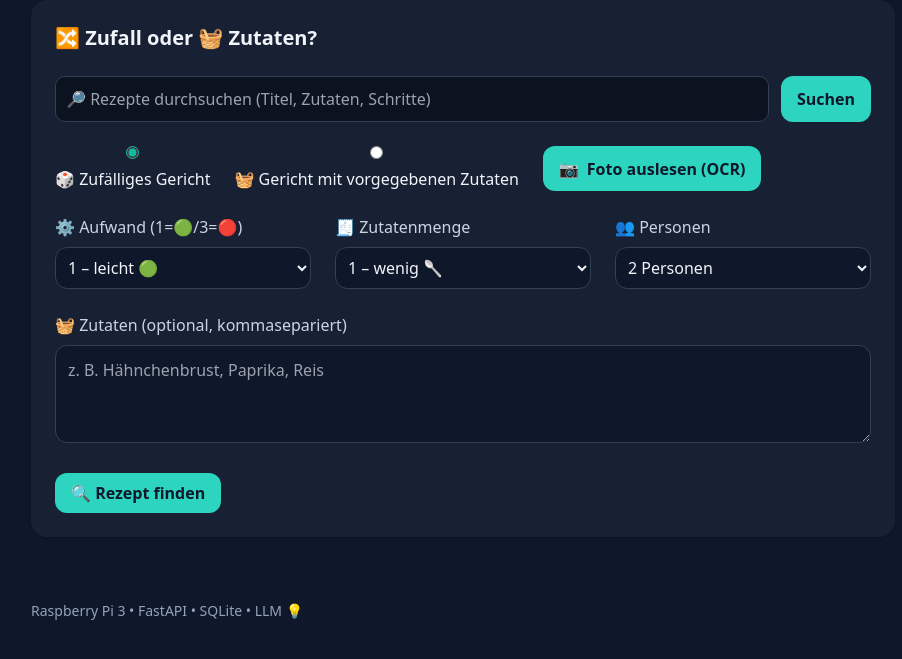
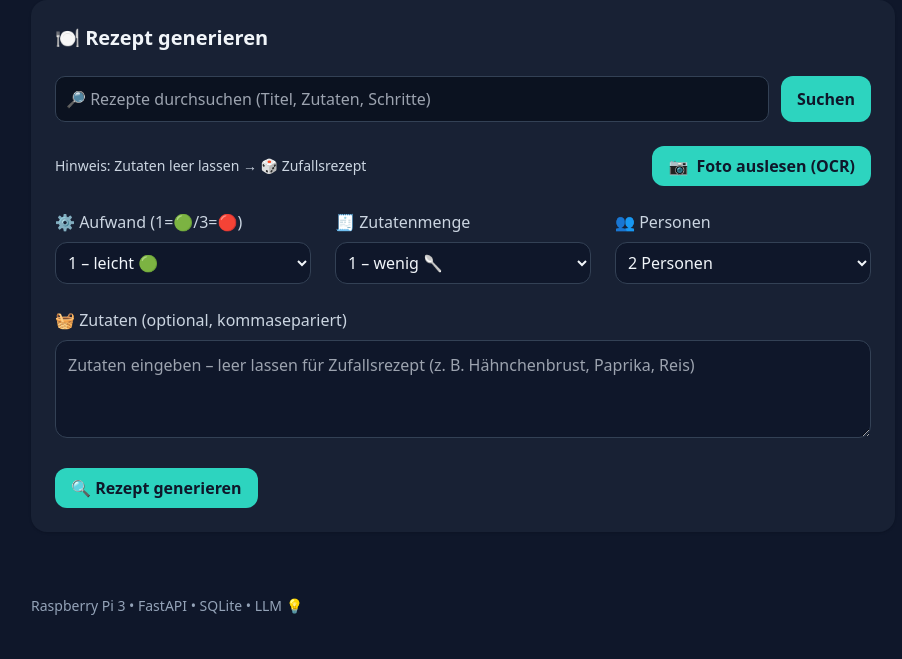
Before and after one commit to jaypem/recipes-app, a FastAPI app: page / in a window 1280 px wide. Shown: the part 65-724 px from the top of the page, without its empty margins (177-1079 px from the left). Run offline with FastAPI, Linux system fonts and the light colour scheme; some libraries are stand-ins or nearby versions.

Commit message:
remove unnecessary radio buttons

```diff
--- a/app/main.py
+++ b/app/main.py
@@ -32,14 +32,16 @@
 @app.post("/generate", response_class=HTMLResponse)
 def post_generate(
     request: Request,
-    mode: str = Form(...),
     difficulty: int = Form(...),
     ingredient_load: int = Form(...),
     servings: int = Form(...),
-    ingredients: Optional[str] = Form(None),
+    ingredients: Optional[str] = Form("")
 ):
+    # Infer mode from ingredients: empty -> random, else ingredients
+    has_ingredients = bool(ingredients and ingredients.strip())
+    mode = "ingredients" if has_ingredients else "random"
     ing_list: List[str] = []
-    if mode == "ingredients" and ingredients:
+    if has_ingredients:
         ing_list = [s.strip() for s in ingredients.split(",") if s.strip()]
     try:
         recipe: Recipe = generate_recipe(
--- a/app/templates/index.html
+++ b/app/templates/index.html
@@ -1,27 +1,20 @@
 {% extends "base.html" %}
 {% block content %}
   <section class="bg-slate-800/60 rounded-2xl shadow p-6 space-y-6">
-    <h2 class="text-xl font-semibold">🔀 Zufall oder 🧺 Zutaten?</h2>
+    <h2 class="text-xl font-semibold">🍽️ Rezept generieren</h2>
 
     <form action="{{ request.url_for('saved') }}" method="get" class="flex flex-col sm:flex-row gap-3 mb-4">
       <input type="text" name="q" placeholder="🔎 Rezepte durchsuchen (Titel, Zutaten, Schritte)" class="flex-1 rounded-xl border border-slate-700 bg-slate-900 px-3 py-2 focus:outline-none focus:ring focus:ring-teal-500">
       <button type="submit" class="rounded-xl bg-teal-400 px-4 py-2 font-semibold text-slate-900 hover:brightness-95 active:brightness-90">Suchen</button>
     </form>
     <form action="{{ request.url_for('post_generate') }}" method="post" class="space-y-6">
-      <div class="flex flex-wrap gap-6">
-        <label class="flex items-center gap-2">
-          <input type="radio" name="mode" value="random" checked class="accent-teal-500">
-          <span>🎲 Zufälliges Gericht</span>
-        </label>
-        <label class="flex items-center gap-2">
-          <input type="radio" name="mode" value="ingredients" class="accent-teal-500">
-          <span>🧺 Gericht mit vorgegebenen Zutaten</span>
-        </label>
+      <div class="flex flex-wrap gap-6 items-center justify-between">
+        <p class="text-slate-300 text-sm">Hinweis: Zutaten leer lassen → 🎲 Zufallsrezept</p>
         <div class="flex">
-        <a href="{{ request.url_for('ocr_form') }}" class="rounded-xl bg-teal-400 px-4 py-2 font-semibold text-slate-900 hover:brightness-95 active:brightness-90 inline-flex items-center gap-2">
-            <span>📷</span>
-            <span>Foto auslesen (OCR)</span>
-        </a>
+          <a href="{{ request.url_for('ocr_form') }}" class="rounded-xl bg-teal-400 px-4 py-2 font-semibold text-slate-900 hover:brightness-95 active:brightness-90 inline-flex items-center gap-2">
+              <span>📷</span>
+              <span>Foto auslesen (OCR)</span>
+          </a>
         </div>
       </div>
 
@@ -56,12 +49,12 @@
 
       <label class="block">
         <span class="text-slate-300">🧺 Zutaten (optional, kommasepariert)</span>
-        <textarea name="ingredients" rows="3" placeholder="z. B. Hähnchenbrust, Paprika, Reis"
+        <textarea name="ingredients" rows="3" placeholder="Zutaten eingeben – leer lassen für Zufallsrezept (z. B. Hähnchenbrust, Paprika, Reis)"
           class="mt-2 w-full rounded-xl border border-slate-700 bg-slate-900 p-3 focus:outline-none focus:ring focus:ring-teal-500"></textarea>
       </label>
 
       <button type="submit" class="rounded-xl bg-teal-400 px-4 py-2 font-semibold text-slate-900 hover:brightness-95 active:brightness-90">
-        🔍 Rezept finden
+        🔍 Rezept generieren
       </button>
     </form>
   </section>
```
Also changed, not shown: README.md.
